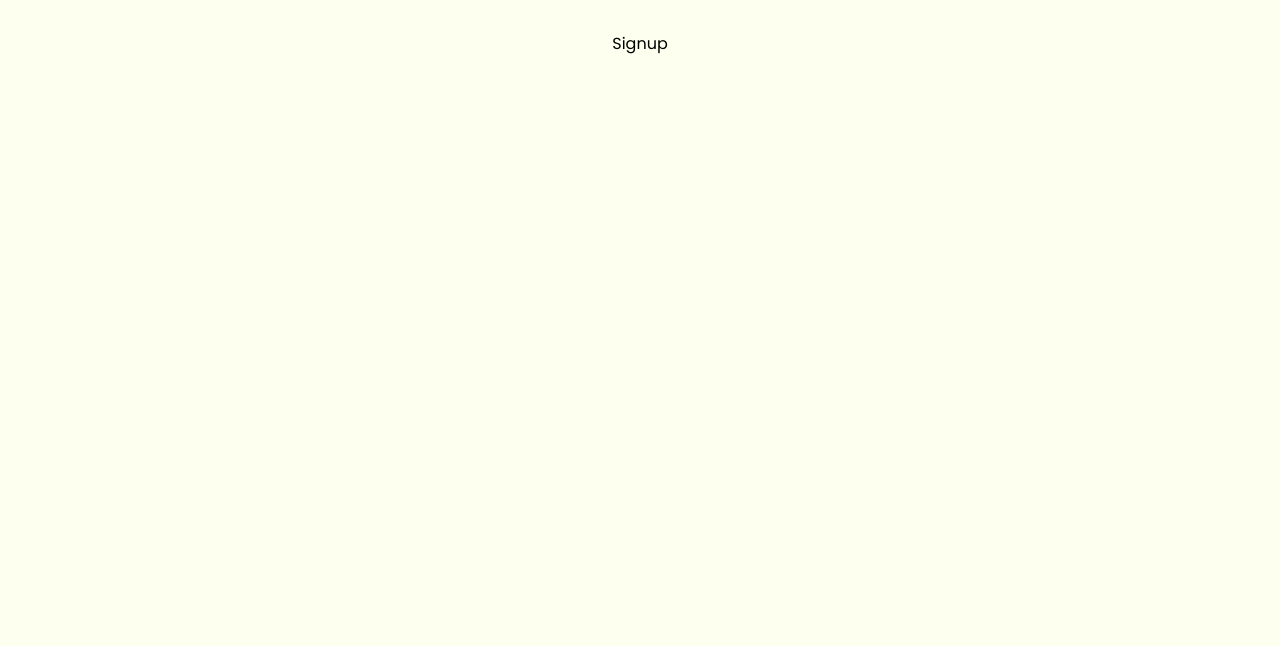
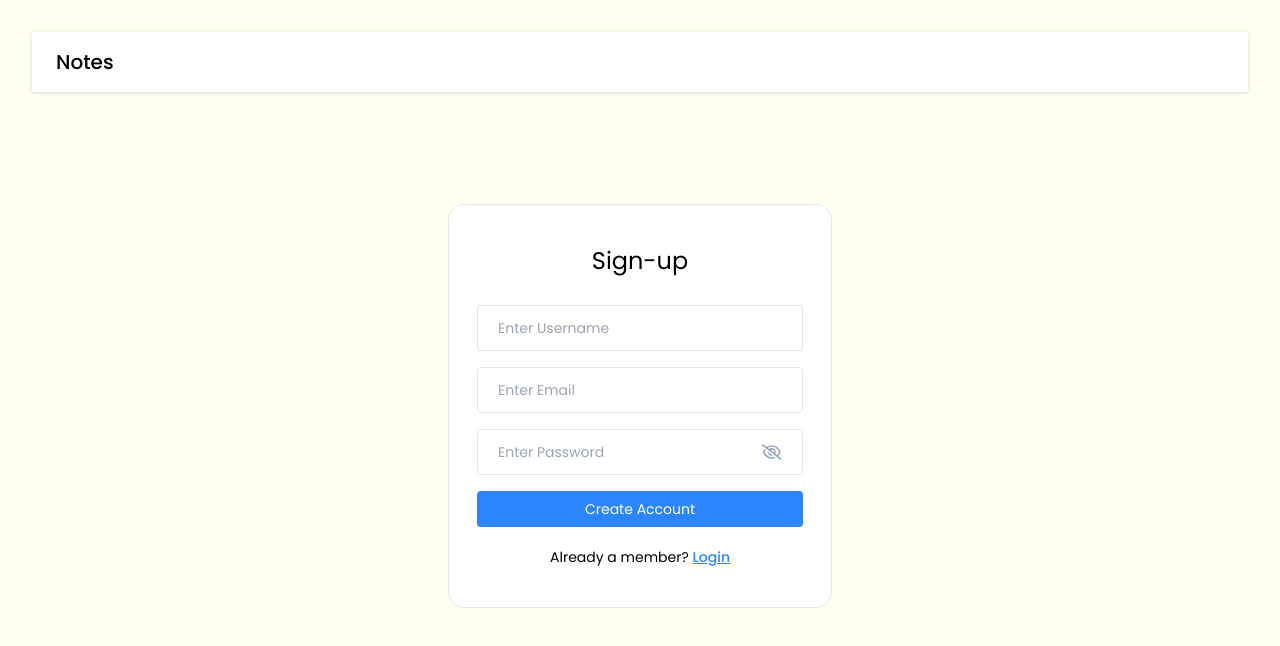
Before and after one commit to Om-Govindani/Notes, a React (Vite) app in the folder frontend/: page /signup in a window 1280 px wide. Shown: the top 646 px of the page. Built offline with nearby package versions, Linux system fonts and the light colour scheme.

Commit message:
Created Login SignUp UI

```diff
--- a/frontend/src/pages/Login.jsx
+++ b/frontend/src/pages/Login.jsx
@@ -2,18 +2,32 @@
 import Navbar from "../components/Navbar";
 import { Link } from "react-router-dom";
 import PasswordInput from "../components/PasswordInput";
+import { validateEmail } from "../utils/helper";
 
 const Login = ()=>{
     const [email,setEmail] = useState("");
     const [password,setPassword]=useState("");
     const [error,setError] = useState(null)
+    const handleLogin = async (e)=>{
+        e.preventDefault();
+        if(!validateEmail(email)){
+            setError("Please Enter a Valid Email")
+            return
+        }
+        if(!password){
+            setError("Please Enter Password")
+            return
+        }
+        setError("");
+        //login api call
+    }
     return (
         <>
             <Navbar />
             <div className="flex items-center justify-center mt-28">
                 <div className="w-96 border rounded-2xl bg-white px-7 py-10">
                     <form onSubmit={handleLogin}>
-                        <h4 className="text-2xl mb-7">Login</h4>
+                        <h4 className="text-2xl mb-7">Log-in</h4>
                         <input
                         type="text"
                         placeholder="Enter Email"
@@ -22,7 +36,8 @@
                         onChange={(e)=>setEmail(e.target.value)}
                         />
                         <PasswordInput value={password} onChange={(e)=>setPassword(e.target.value)}/>
-                        <button type="submit" className="btn-primary">Log-in</button>
+                        {error && <p className="text-red-500 text-xs pb-1">{error}</p>}
+                        <button type="submit" className="btn-primary">Take to Space</button>
                         <p className="text-sm text-center mt-4">
                             Not Registered ?{" "}
                             <Link to="/Signup" className="font-medium text-primary underline">
--- a/frontend/src/pages/Signup.jsx
+++ b/frontend/src/pages/Signup.jsx
@@ -1,8 +1,65 @@
-import React from "react";
+import React, { useState } from "react";
+import Navbar from "../components/Navbar";
+import { Link } from "react-router-dom";
+import PasswordInput from "../components/PasswordInput";
+import { validateEmail } from "../utils/helper";
 
 const Signup = ()=>{
+    const [name,setName] = useState("")
+    const [email,setEmail] = useState("");
+    const [password,setPassword]=useState("");
+    const [error,setError] = useState(null)
+    const handleSignup = async (e)=>{
+        e.preventDefault();
+        if(!name){
+            setError("Please Enter you name");
+            return;
+        }
+        if(!validateEmail(email)){
+            setError("Please Enter a Valid Email")
+            return
+        }
+        if(!password){
+            setError("Please Enter Password")
+            return
+        }
+        setError("");
+        //sign up api call
+    }
     return (
-        <>Signup</>
+        <>
+            <Navbar />
+            <div className="flex items-center justify-center mt-28">
+                <div className="w-96 border rounded-2xl bg-white px-7 py-10">
+                    <form onSubmit={handleSignup}>
+                        <h4 className="text-2xl mb-7">Sign-up</h4>
+                        <input
+                        type="text"
+                        placeholder="Enter Username"
+                        className="input-box"
+                        value={name}
+                        onChange={(e)=>setName(e.target.value)}
+                        />
+                        <input
+                        type="text"
+                        placeholder="Enter Email"
+                        className="input-box"
+                        value={email}
+                        onChange={(e)=>setEmail(e.target.value)}
+                        />
+                        <PasswordInput value={password} onChange={(e)=>setPassword(e.target.value)}/>
+                        {error && <p className="text-red-500 text-xs pb-1">{error}</p>}
+                        <button type="submit" className="btn-primary">Create Account</button>
+                        <p className="text-sm text-center mt-4">
+                            Already a member?{" "}
+                            <Link to="/Login" className="font-medium text-primary underline">
+                            Login
+                            </Link>
+                        </p>
+                    </form>
+                </div>
+            </div>
+        </>
     )
 }
 
--- /dev/null
+++ b/frontend/src/utils/helper.js
@@ -0,0 +1,4 @@
+export const validateEmail = (email) => {
+  const regex = /^[^\s@]+@[^\s@]+\.[^\@s]+$/;
+  return regex.test(email);
+};
```
